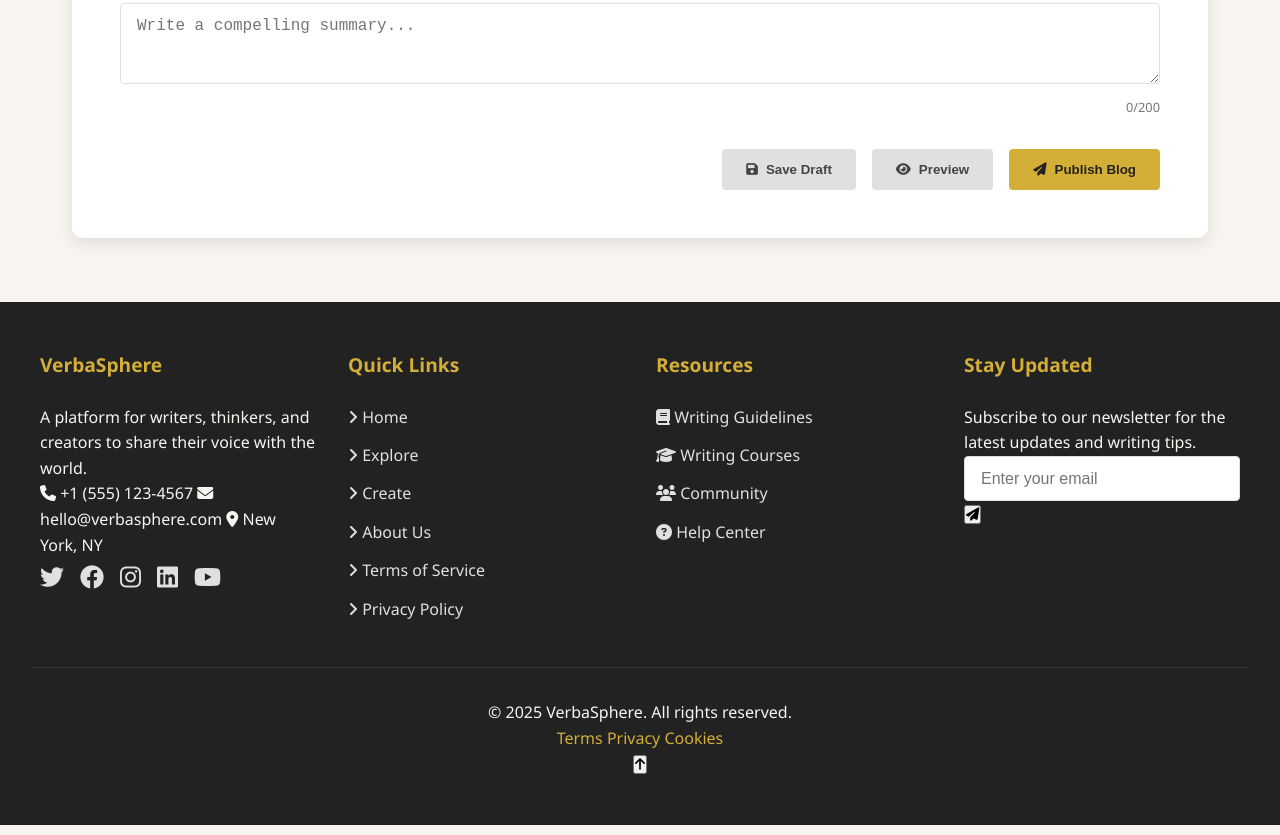
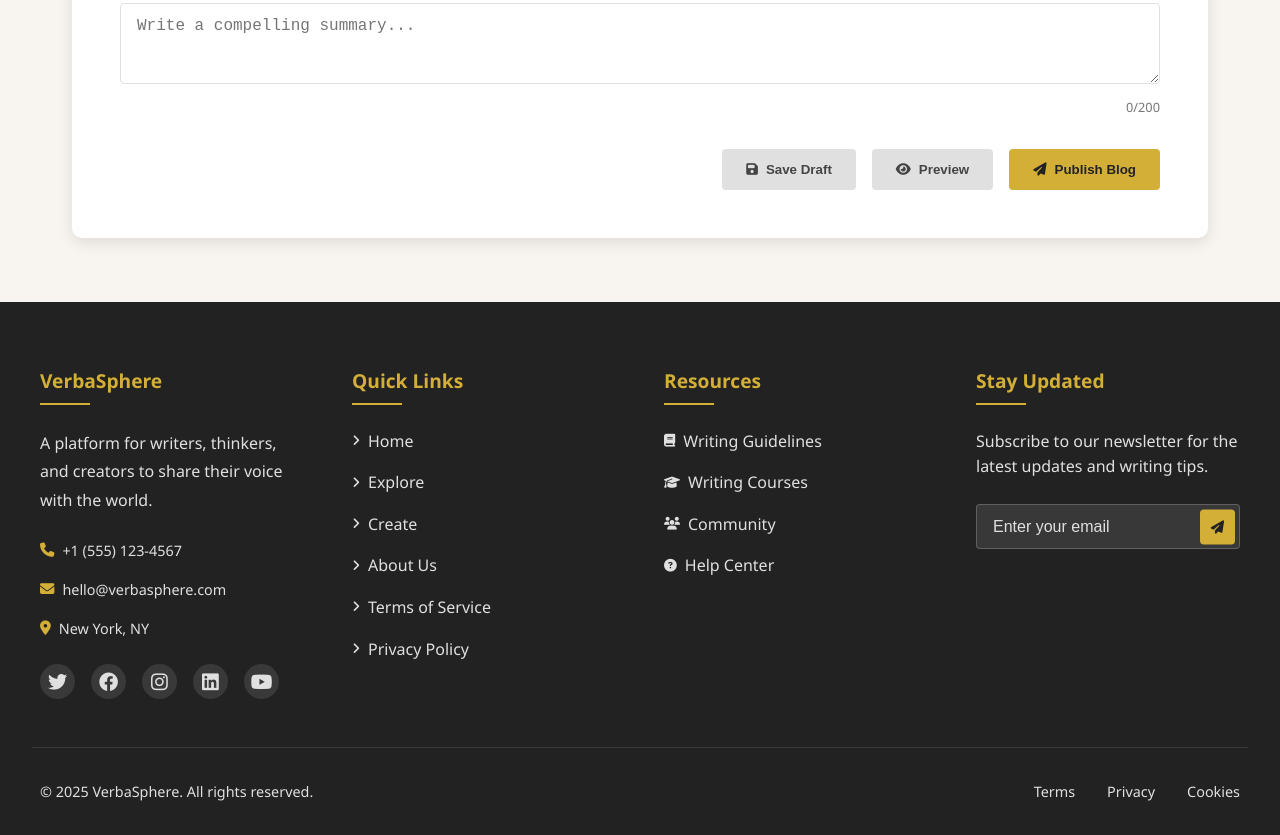
Before and after one commit to Nisanth-2025/VerbaSphere-Blog-Page, a plain HTML site: page index.html in a window 1280 px wide. Shown: the part 2424-3259 px from the top of the page. Drawn offline with Linux system fonts and the light colour scheme.

Commit message:
Added styles for  footer

```diff
--- a/css/styles.css
+++ b/css/styles.css
@@ -676,43 +676,62 @@ header {
 footer {
   background-color: var(--black);
   color: var(--offwhite);
-  padding: 3rem 2rem;
+  padding: 4rem 2rem 2rem;
+  position: relative;
 }
 
 .footer-content {
-  display: flex;
-  justify-content: space-between;
+  display: grid;
+  grid-template-columns: repeat(auto-fit, minmax(250px, 1fr));
+  gap: 3rem;
   max-width: 1200px;
   margin: 0 auto;
-  flex-wrap: wrap;
-  gap: 2rem;
 }
 
 .footer-section {
-  flex: 1;
-  min-width: 250px;
+  position: relative;
 }
 
 .footer-section h3 {
   color: var(--gold);
   margin-bottom: 1.5rem;
   font-size: 1.2rem;
+  position: relative;
+  padding-bottom: 0.5rem;
 }
 
-.footer-section ul {
-  list-style: none;
+.footer-section h3::after {
+  content: '';
+  position: absolute;
+  left: 0;
+  bottom: 0;
+  width: 50px;
+  height: 2px;
+  background-color: var(--gold);
 }
 
-.footer-section ul li {
-  margin-bottom: 0.8rem;
+.footer-section.about p {
+  margin-bottom: 1.5rem;
+  line-height: 1.8;
+  color: var(--light-gray);
 }
 
-.footer-section a {
-  color: var(--light-gray);
-  transition: color 0.3s ease;
+.contact-info {
+  display: flex;
+  flex-direction: column;
+  gap: 1rem;
+  margin-bottom: 1.5rem;
 }
 
-.footer-section a:hover {
+.contact-info span {
+  display: flex;
+  align-items: center;
+  gap: 0.5rem;
+  color: var(--light-gray);
+  font-size: 0.9rem;
+}
+
+.contact-info i {
   color: var(--gold);
 }
 
@@ -723,19 +742,196 @@ footer {
 
 .social-icons a {
   color: var(--light-gray);
-  font-size: 1.5rem;
+  font-size: 1.2rem;
+  background-color: rgba(255, 255, 255, 0.1);
+  width: 35px;
+  height: 35px;
+  display: flex;
+  align-items: center;
+  justify-content: center;
+  border-radius: 50%;
+  transition: all 0.3s ease;
+}
+
+.social-icons a:hover {
+  color: var(--black);
+  background-color: var(--gold);
+  transform: translateY(-3px);
+}
+
+.footer-section.links ul,
+.footer-section.resources ul {
+  list-style: none;
+}
+
+.footer-section.links li,
+.footer-section.resources li {
+  margin-bottom: 1rem;
+}
+
+.footer-section.links a,
+.footer-section.resources a {
+  color: var(--light-gray);
+  display: flex;
+  align-items: center;
+  gap: 0.5rem;
+  transition: all 0.3s ease;
+}
+
+.footer-section.links a:hover,
+.footer-section.resources a:hover {
+  color: var(--gold);
+  transform: translateX(5px);
+}
+
+.footer-section.links i,
+.footer-section.resources i {
+  font-size: 0.8rem;
+}
+
+.footer-section.newsletter p {
+  color: var(--light-gray);
+  margin-bottom: 1.5rem;
+}
+
+.newsletter-form .form-group {
+  position: relative;
+  margin-bottom: 1rem;
+}
+
+.newsletter-form input {
+  width: 100%;
+  padding: 0.8rem 3rem 0.8rem 1rem;
+  background-color: rgba(255, 255, 255, 0.1);
+  border: 1px solid rgba(255, 255, 255, 0.2);
+  border-radius: 4px;
+  color: var(--offwhite);
+  transition: all 0.3s ease;
+}
+
+.newsletter-form input:focus {
+  outline: none;
+  border-color: var(--gold);
+  background-color: rgba(255, 255, 255, 0.15);
+}
+
+.newsletter-form input::placeholder {
+  color: var(--light-gray);
+}
+
+.subscribe-btn {
+  position: absolute;
+  right: 5px;
+  top: 50%;
+  transform: translateY(-50%);
+  background-color: var(--gold);
+  border: none;
+  width: 35px;
+  height: 35px;
+  border-radius: 4px;
+  color: var(--black);
+  transition: all 0.3s ease;
+}
+
+.subscribe-btn:hover {
+  background-color: #c19d2f;
+}
+
+.newsletter-success {
+  color: var(--success);
+  font-size: 0.9rem;
+  margin-top: 0.5rem;
+}
+
+.footer-bottom {
+  border-top: 1px solid rgba(255, 255, 255, 0.1);
+  margin-top: 3rem;
+  padding-top: 2rem;
+}
+
+.footer-bottom-content {
+  max-width: 1200px;
+  margin: 0 auto;
+  display: flex;
+  justify-content: space-between;
+  align-items: center;
+  flex-wrap: wrap;
+  gap: 1rem;
+}
+
+.footer-bottom p {
+  color: var(--light-gray);
+  font-size: 0.9rem;
+}
+
+.footer-bottom-links {
+  display: flex;
+  gap: 2rem;
+}
+
+.footer-bottom-links a {
+  color: var(--light-gray);
+  font-size: 0.9rem;
   transition: color 0.3s ease;
 }
 
-.social-icons a:hover {
+.footer-bottom-links a:hover {
   color: var(--gold);
 }
 
-.footer-bottom {
-  text-align: center;
-  padding-top: 2rem;
-  margin-top: 2rem;
-  border-top: 1px solid rgba(255, 255, 255, 0.1);
+.scroll-to-top {
+  position: fixed;
+  bottom: 2rem;
+  right: 2rem;
+  background-color: var(--gold);
+  color: var(--black);
+  width: 40px;
+  height: 40px;
+  border-radius: 50%;
+  display: none;
+  align-items: center;
+  justify-content: center;
+  border: none;
+  cursor: pointer;
+  transition: all 0.3s ease;
+  z-index: 99;
+}
+
+.scroll-to-top:hover {
+  background-color: #c19d2f;
+  transform: translateY(-3px);
+}
+
+.scroll-to-top.visible {
+  display: flex;
+  animation: fadeIn 0.3s ease;
+}
+
+@keyframes fadeIn {
+  from {
+    opacity: 0;
+    transform: translateY(10px);
+  }
+  to {
+    opacity: 1;
+    transform: translateY(0);
+  }
+}
+
+@media (max-width: 768px) {
+  .footer-content {
+    grid-template-columns: 1fr;
+    gap: 2rem;
+  }
+
+  .footer-bottom-content {
+    flex-direction: column;
+    text-align: center;
+  }
+
+  .footer-bottom-links {
+    justify-content: center;
+  }
 }
 
 /* Responsive Design */
```
